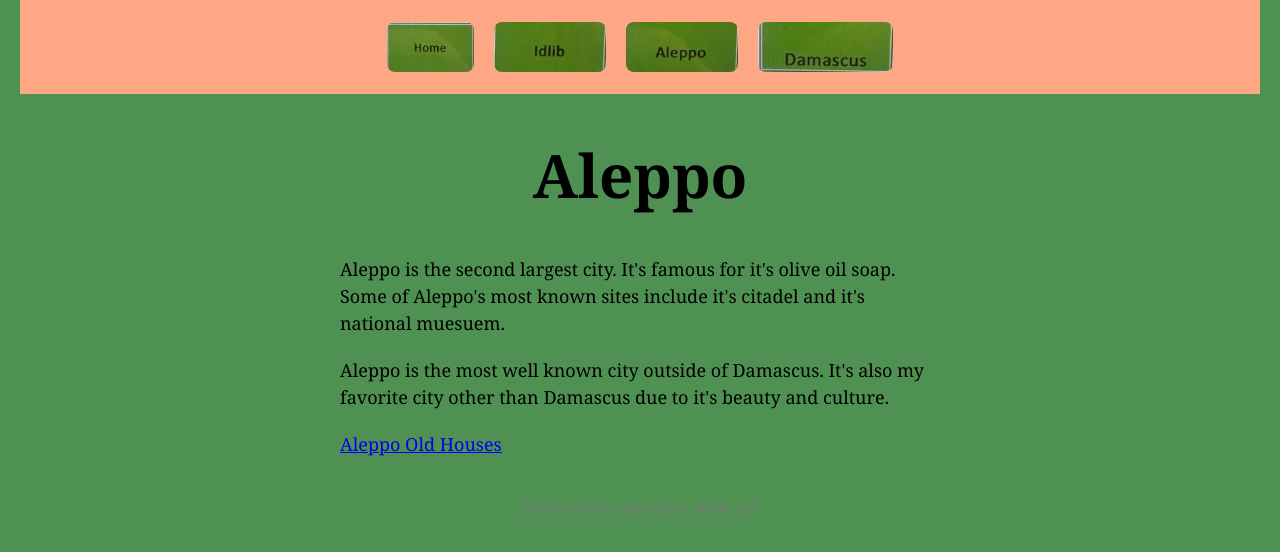
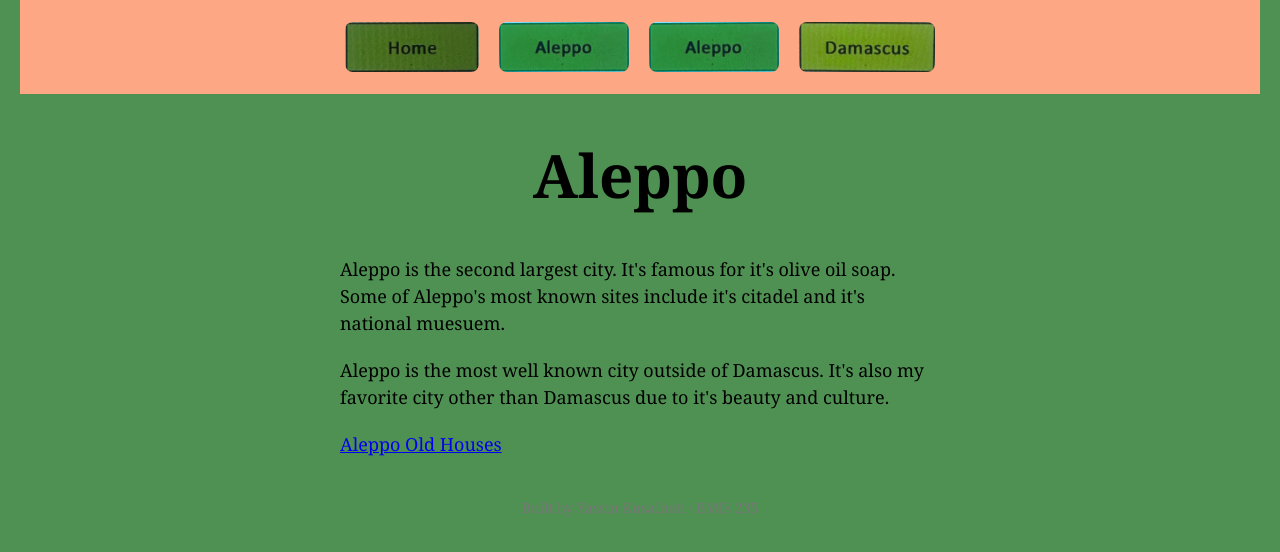
Before and after one commit to kusaibatiyassin1-oss/bmis235-html-3-, a plain HTML site: page Aleppo.html in a window 1280 px wide. Drawn offline with Linux system fonts and the light colour scheme.

Commit message:
Update Aleppo.html

```diff
--- a/Aleppo.html
+++ b/Aleppo.html
@@ -22,10 +22,10 @@
      other three pages, so every page has the exact same menu.
      ===================================================================== -->
 <nav>
-    <a href="index.html"><img src="img/Untitled%20Design.png" alt="Home"></a>
-    <a href="Idlib"><img src="img/Untitled%20Design-2.png" alt="Idlib"></a>
-    <a href="Aleppo"><img src="img/Untitled%20Design-3.png" alt="Aleppo"></a>
-    <a href="Damascus"><img src="img/Untitled%20Design-4.png" alt="Damascus"></a>
+    <a href="index.html"><img src="img/Untitled%20Design-12.png" alt="Home"></a>
+    <a href="Idlib.html"><img src="img/Untitled%20Design-10.png" alt="Idlib"></a>
+    <a href="Aleppo.html"><img src="img/Untitled%20Design-10.png" alt="Aleppo"></a>
+    <a href="Damascus.html"><img src="img/Untitled%20Design-9.png" alt="Damascus"></a>
 </nav>
 
 <h1>Aleppo</h1>
```
